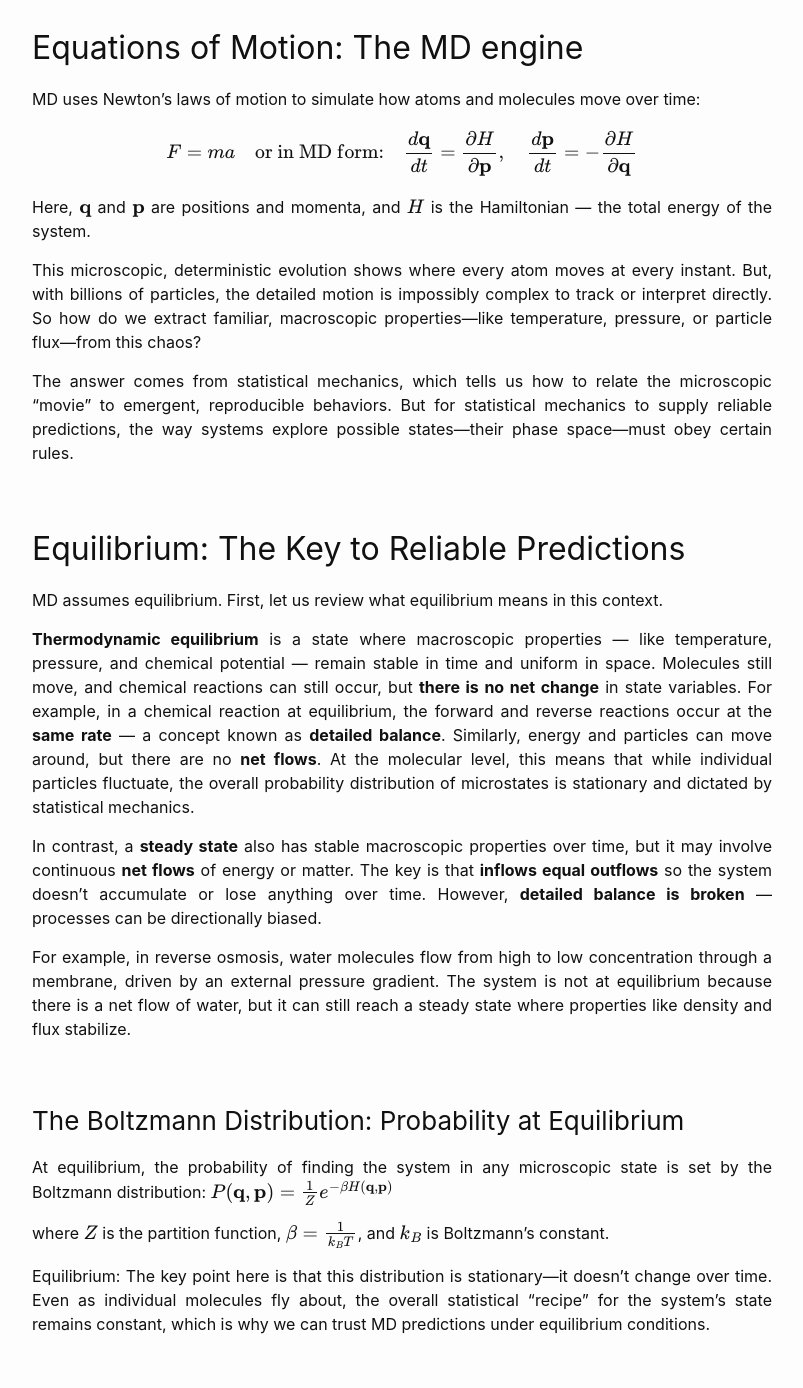
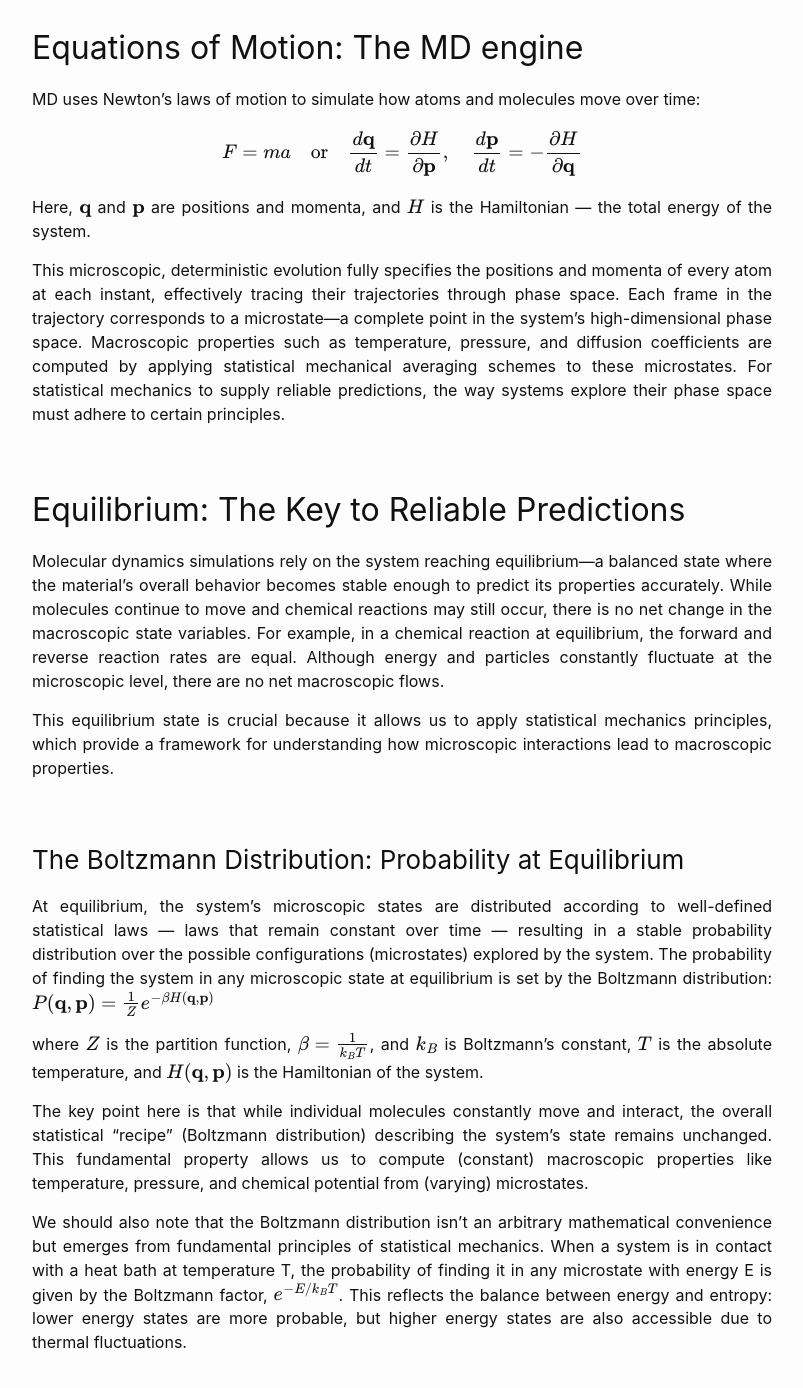
Before and after one commit to sbkashif/sbkashif.github.io, a Jekyll site: the page built from _posts/2025-07-30-nemd.md, in a window 1280 px wide and 1400 px high, scrolled down 619 px. Shown: the top 1388 px of the window, without its empty margins (238-1041 px from the left). Built offline with Jekyll 4.4.1, drawn with Linux system fonts in a browser that asks for light colours; some of the changed text lies outside the part shown.

Commit message:
revise nemd blog

```diff
--- a/_posts/2025-07-30-nemd.md
+++ b/_posts/2025-07-30-nemd.md
@@ -1,6 +1,6 @@
 ---
 layout: post
-title: 'Built for equilibrium but tasked with steady-state: How theoretical foundations of molecular dynamics survive'
+title: 'Built for equilibrium, tasked with steady-state: How the theoretical foundations of molecular dynamics survive'
 permalink: _posts/:year/:month/:day/:title/
 tags: [molecular dynamics, non-equilibrium, steady-state, ergodic hypothesis]
 usemathjax: true
@@ -11,43 +11,43 @@
     url: https://chatgpt.com/share/680160d1-905c-8000-9349-a7c00de3d16b
 ---
 
-Molecular dynamics (MD) simulations are built on the ergodic hypothesis and the principles of equilibrium statistical mechanics. But many real-world processes—like water flow through a membrane—are inherently non-equilibrium and steady-state. So, how can MD, designed for equilibrium, provide reliable predictions for these situations? In this post, we will discuss the validity of these approaches.
+Molecular dynamics (MD) simulations are traditionally built on the ergodic hypothesis and the principles of equilibrium statistical mechanics. However, many real-world processes—such as water flowing through a membrane—occur under steady-state, non-equilibrium conditions. This raises a key question: how can MD, originally developed for equilibrium systems, yield reliable predictions for non-equilibrium steady states?
 
-Let's start with reviewing the core principles of MD and equilibrium statistical mechanics, then see how they apply to non-equilibrium steady states.
+Let’s begin by reviewing the core principles of MD at equilibrium, and then examine how these adapt to non-equilibrium scenarios.
+
 <!--more-->
 ## Equations of Motion: The MD engine
 MD uses Newton’s laws of motion to simulate how atoms and molecules move over time:
 
-$$F = ma \quad \text{or in MD form:} \quad \frac{d\mathbf{q}}{dt} = \frac{\partial H}{\partial \mathbf{p}}, \quad \frac{d\mathbf{p}}{dt} = -\frac{\partial H}{\partial \mathbf{q}}$$
+$$F = ma \quad \text{or} \quad \frac{d\mathbf{q}}{dt} = \frac{\partial H}{\partial \mathbf{p}}, \quad \frac{d\mathbf{p}}{dt} = -\frac{\partial H}{\partial \mathbf{q}}$$
 
 Here, $$\mathbf{q}$$ and $$\mathbf{p}$$ are positions and momenta, and $$H$$ is the Hamiltonian — the total energy of the system.
 
-This microscopic, deterministic evolution shows where every atom moves at every instant. But, with billions of particles, the detailed motion is impossibly complex to track or interpret directly. So how do we extract familiar, macroscopic properties—like temperature, pressure, or particle flux—from this chaos?
-
-The answer comes from statistical mechanics, which tells us how to relate the microscopic “movie” to emergent, reproducible behaviors. But for statistical mechanics to supply reliable predictions, the way systems explore possible states—their phase space—must obey certain rules.
+This microscopic, deterministic evolution fully specifies the positions and momenta of every atom at each instant, effectively tracing their trajectories through phase space. Each frame in the trajectory corresponds to a microstate—a complete point in the system’s high-dimensional phase space. Macroscopic properties such as temperature, pressure, and diffusion coefficients are computed by applying statistical mechanical averaging schemes to these microstates. For statistical mechanics to supply reliable predictions, the way systems explore their phase space must adhere to certain principles.
 
 ## Equilibrium: The Key to Reliable Predictions
 
-MD assumes equilibrium. First, let us review what equilibrium means in this context.
+Molecular dynamics simulations rely on the system reaching equilibrium—a balanced state where the material’s overall behavior becomes stable enough to predict its properties accurately. While molecules continue to move and chemical reactions may still occur, there is no net change in the macroscopic state variables. For example, in a chemical reaction at equilibrium, the forward and reverse reaction rates are equal. Although energy and particles constantly fluctuate at the microscopic level, there are no net macroscopic flows.
 
-**Thermodynamic equilibrium** is a state where macroscopic properties — like temperature, pressure, and chemical potential — remain stable in time and uniform in space. Molecules still move, and chemical reactions can still occur, but **there is no net change** in state variables. For example, in a chemical reaction at equilibrium, the forward and reverse reactions occur at the **same rate** — a concept known as **detailed balance**. Similarly, energy and particles can move around, but there are no **net flows**. At the molecular level, this means that while individual particles fluctuate, the overall probability distribution of microstates is stationary and dictated by statistical mechanics.
-
-In contrast, a **steady state** also has stable macroscopic properties over time, but it may involve continuous **net flows** of energy or matter. The key is that **inflows equal outflows** so the system doesn’t accumulate or lose anything over time. However, **detailed balance is broken** — processes can be directionally biased.
-
-For example, in reverse osmosis, water molecules flow from high to low concentration through a membrane, driven by an external pressure gradient. The system is not at equilibrium because there is a net flow of water, but it can still reach a steady state where properties like density and flux stabilize.
+This equilibrium state is crucial because it allows us to apply statistical mechanics principles, which provide a framework for understanding how microscopic interactions lead to macroscopic properties.
 
 ### The Boltzmann Distribution: Probability at Equilibrium
 
-At equilibrium, the probability of finding the system in any microscopic state is set by the Boltzmann distribution:
+At equilibrium, the system’s microscopic states are distributed according to well-defined statistical laws — laws that remain constant over time — resulting in a stable probability distribution over the possible configurations (microstates) explored by the system. The probability of finding the system in any microscopic state at equilibrium is set by the Boltzmann distribution:
 $$ P(\mathbf{q}, \mathbf{p}) = \frac{1}{Z} e^{-\beta H(\mathbf{q}, \mathbf{p})} $$
 
-where $$Z$$ is the partition function, $$\beta = \frac{1}{k_B T}$$, and $$k_B$$ is Boltzmann’s constant.
+where $$Z$$ is the partition function, $$\beta = \frac{1}{k_B T}$$, and $$k_B$$ is Boltzmann’s constant, $$T$$ is the absolute temperature, and $$H(\mathbf{q}, \mathbf{p})$$ is the Hamiltonian of the system.
 
-Equilibrium: The key point here is that this distribution is stationary—it doesn’t change over time. Even as individual molecules fly about, the overall statistical “recipe” for the system’s state remains constant, which is why we can trust MD predictions under equilibrium conditions.
+The key point here is that while individual molecules constantly move and interact, the overall statistical “recipe” (Boltzmann distribution) describing the system’s state remains unchanged. This fundamental property allows us to compute (constant) macroscopic properties like temperature, pressure, and chemical potential from (varying) microstates.
+
+We should also note that the Boltzmann distribution isn't an arbitrary mathematical convenience but emerges from fundamental principles of statistical mechanics. When a system is in contact with a heat bath at temperature T, the probability of finding it in any microstate with energy E is given by the Boltzmann factor, $$e^{-E/k_{B}T}$$. This reflects the balance between energy and entropy: lower energy states are more probable, but higher energy states are also accessible due to thermal fluctuations.
+
 
 ### Liouville’s Theorem: Phase-space preservation
 
-But why doesn’t the probability distribution get distorted as the simulation runs? Imagine running thousands of slightly different MD simulations at once — each with a tiny variation in the initial positions or velocities of atoms. This collection of possible states forms a cloud in phase space (the space of all possible positions and momenta).
+How does the probability distribution over microscopic states remain stable as the system evolves dynamically? What if the dynamics (coming from numerical integration) somehow bias certain states or distort the probabilities we're supposed to sample?
+
+To understand this concern, imagine an ensemble of many molecular dynamics (MD) simulations run simultaneously—each differing slightly in the initial atomic positions or velocities. Together, these systems form a "cloud" of points in phase space, which is the multidimensional space of all possible atomic positions and momenta, moving as simulation progress.
 
 Liouville’s theorem states that the phase-space volume occupied by these states remains constant as they evolve:
 
@@ -55,11 +55,35 @@
 
 where $\rho(\mathbf{q}, \mathbf{p}, t)$ is the probability density in phase space.
 
-A helpful analogy: Think of kneading dough. You can stretch, fold, or twist it — but you’re not changing its total volume. Phase space behaves the same. This means the **probability density doesn’t get distorted** by time evolution.
+A helpful analogy is kneading dough: you can stretch, fold, or twist it, but its total volume doesn’t change. Similarly, the "cloud" of points representing system states may deform in shape, but its overall volume in phase space is conserved.
 
-That’s important, because it means the probability distribution of states is preserved. If your system starts with a certain distribution of energies or positions, that distribution won’t drift or get distorted as you run the simulation. This underpins our use of statistical ensembles and gives confidence our MD simulation correctly samples the space of possibilities… if phase space is explored sufficiently.
+This preservation is crucial because molecular dynamics simulations fundamentally depend on maintaining the correct statistical distribution over microscopic states. The entire reliability of MD predictions rests on the assumption that our simulation samples from the same probability distribution that governs the real physical system at equilibrium—the Boltzmann distribution.
 
-### The Ergodic Hypothesis and chaos: One trajectory is enough
+
+#### Why it matters: A temperature calculation example
+
+To see why this matters for actual property calculations, consider how we compute the equilibrium temperature. The **ensemble average** temperature in equilibrium is defined as:
+
+$$
+\langle T \rangle_{ensemble} = \int d\mathbf{q} \, d\mathbf{p} \; \rho_{eq}(\mathbf{q}, \mathbf{p}) \, T(\mathbf{p})
+$$
+
+where $$\rho_{eq}$$ is the Boltzmann distribution and $$T(\mathbf{p}) = \frac{1}{3Nk_B} \sum_{i=1}^{N} \frac{p_i^2}{m_i}$$.
+
+In molecular dynamics, we estimate this using a **time average** along our trajectory:
+
+$$
+\langle T \rangle_{time} = \lim_{t \to \infty} \frac{1}{t} \int_0^{t} T(\mathbf{p}(t')) \, dt'
+$$
+
+Why should these two averages be equal? The key insight is that temperature is a weighted average of kinetic energies, where the weights come from how much time the simulation spends in different momentum states. Without Liouville's theorem, the probability density $\rho(q,p,t)$ describing our system's statistical state could evolve arbitrarily during the simulation. If the dynamics somehow caused probability inflation in high-momentum regions (more time spent there than equilibrium dictates), the time average would overweight high-energy configurations, yielding $\langle T \rangle_{time} > \langle T \rangle_{ensemble}$. Conversely, probability depletion in high-energy regions would systematically underestimate temperature.
+
+Liouville's theorem prevents this corruption by ensuring that probability density is conserved as it flows through phase space—like an incompressible fluid. If a region initially contains a certain "amount" of probability, it will retain exactly that amount as it evolves, even as its shape changes dramatically.
+This means that if your simulation starts with the correct equilibrium distribution, the statistical weights that determine ensemble averages are preserved during time evolution. The dynamics cannot create artificial concentrations or depletions of probability that would bias your computed properties.
+
+Now, how do MD engines ensure this preservation? They use symplectic integrators (like velocity-Verlet or leapfrog algorithms) that exactly preserve the phase-space volume at each timestep. These integrators are specifically designed to maintain the geometric structure of Hamiltonian dynamics, ensuring that $$\frac{d\rho}{dt} = 0$$ is satisfied numerically. This guarantees that the time average faithfully represents the equilibrium ensemble average…provided that the phase space is explored sufficiently.
+
+### The Ergodic Hypothesis and chaos: One trajectory is enough to sample the phase space
 
 How do you ensure one simulation samples sufficiently widely, instead of getting stuck? The ergodic hypothesis provides the answer:
 
@@ -78,31 +102,34 @@
 \lambda = \lim_{t \to \infty} \frac{1}{t} \ln\left(\frac{\delta(t)}{\delta_0}\right)
 $$
 
-where \( \delta(t) \) and \( \delta_0 \) are the separations between two trajectories at time \( t \) and initially, respectively.
+where $$\delta(t)$$ and $$\delta_0$$ are the separations between two trajectories at time $$t$$ and initially, respectively.
 
-In practice, positive Lyapunov exponents ensure that initial condition details do not bias long-term simulation results, acting like a mixing spoon to guarantee the system samples its accessible phase space efficiently.
+In practice, positive Lyapunov exponents indicate that the system’s dynamics are chaotic, effectively erasing memory of initial conditions over time. This chaotic behavior acts like a mixing spoon, continuously stirring the system so that it explores its accessible phase space thoroughly and efficiently. Such thorough exploration is essential for the reliability of molecular dynamics: it ensures that time averages converge to meaningful, ensemble-representative values.
 
 ### Detailed Balance: The Signature of Equilibrium
 
-Hidden at the heart of equilibrium is the principle of detailed balance. It’s the idea that, on a microscopic level, every process is matched by its reverse at exactly the same rate.
+Simply sampling all accessible states is not sufficient to guarantee equilibrium. A fundamental microscopic criterion must also be met — the condition of detailed balance. This principle asserts that at equilibrium, every microscopic process is exactly balanced by its reverse process, occurring with equal probability and rate. It is this precise balance of forward and backward transitions that underpins the stationarity of the Boltzmann distribution and the stability of equilibrium.
 
-Mathematially, for any two microscopic states  \( i \) and \( j \):
+Mathematically, for any two microscopic states  \( i \) and \( j \):
 $$ P_\text{eq}(i) W_{ij} = P_\text{eq}(j) W_{ji} $$
 
-where \( P_\text{eq} \) is the equilibrium probability distribution and \( W_{ij} \) is the transition rate from state \( i \) to state \( j \).
+where $$ P_\text{eq} $$ is the equilibrium probability distribution and $$ W_{ij} $$ is the transition rate from state \( i \) to state \( j \).
 
-Imagine a molecular “turnstile”—for every particle crossing from left to right, another heads right to left, perfectly balancing the books. One nice visualization of detailed balance is available [here](https://x.com/keenanisalive/status/1857104230856941905) (Credits to @keenanisalive).
+Imagine a molecular “turnstile”—for every particle crossing from left to right, another heads right to left, perfectly balancing the books. One nice visualization of detailed balance is available [here](https://x.com/keenanisalive/status/1857104230856941905) (Credits to [@keenanisalive](https://x.com/keenanisalive)).
 
-Detailed balance ensures there are no net currents at equilibrium. It’s this invisible equilibrium bookkeeping that lets us rest easy, knowing our time-averaged observations reflect the natural probabilities of system configurations.
+Detailed balance ensures there are no net currents at equilibrium. It’s this invisible equilibrium bookkeeping that makes the time averages converge to the ensemble averages, allowing us to compute stable macroscopic properties like temperature, pressure, and chemical potential.
 
 ## The Paradox: MD Needs Equilibrium — But We Want to Simulate Flow!
 
-Molecular dynamics (MD) fundamentally relies on equilibrium principles such as detailed balance and ergodicity, which ensure that microscopic configurations are sampled thoroughly and that the resulting statistics reliably reflect macroscopic thermodynamic behavior.
+Molecular dynamics (MD) simulations fundamentally rely on equilibrium principles—such as detailed balance and ergodicity—that ensure the microscopic configurations sampled reflect macroscopic thermodynamic behavior reliably.
 
-However, many real-world phenomena—like reverse osmosis, driven by pressure gradients—are fundamentally non-equilibrium. These processes feature steady-state flows where two key assumptions of equilibrium break down:
-1. **Detailed balance is broken**: There are net flows of particles or energy, so the forward and reverse processes do not balance out.
+However, many real-world processes—like reverse osmosis driven by pressure gradients—occur far from equilibrium, in what is known as a steady state. While steady states exhibit macroscopic properties that remain constant over time, they often involve continuous net flows of matter or energy. This happens when inflows and outflows balance perfectly, so the system neither accumulates nor loses mass or energy overall. Unlike equilibrium, steady states sustain directional fluxes and processes, reflecting microscopic imbalances.
+For example, in reverse osmosis, water molecules flow persistently from regions of high to low concentration across a membrane, driven by external pressure. Although the system reaches a steady-state—with stable macroscopic properties like density and flux—it is not at equilibrium because of the net flow.
+
+In this context, two key assumptions of equilibrium break down:
+1. **Detailed balancen**: There are net flows of particles or energy, so the forward and reverse processes do not balance out.
 $$\sum_j W_{ij} P_i \neq \sum_j W_{ji} P_j$$
-2. The Boltzmann distribution is no longer sampled: The probability distribution the system samples from is no longer the familiar equilibrium form.
+2. **Boltzmann distribution**: The probability distribution the system samples from is no longer the familiar equilibrium form.
 $$P \neq \frac{1}{Z} e^{-\beta H}$$
 
 Instead, the system settles into a new, steady-state distribution that depends on the ongoing flows and driving forces.
@@ -126,8 +153,6 @@
 
 This persistent mixing and ergodicity ensure that time averages of observables, such as flux, converge to stable, physically meaningful values. As a result, even far from equilibrium, one can confidently analyze such steady fluxes to extract fundamental transport properties—like permeability or diffusion coefficients—with the same rigorous reliability rooted in the core theoretical framework of molecular dynamics.
 
-## Conclusion: MD’s Foundations in Non-Equilibrium
+## Conclusion: Effective equilibrium in non-equilibrium steady states
 
-But this flux, J, stabilizes at a constant value over time, marking the system’s attainment of a non-equilibrium steady state. Achieving this steady state signifies that the microscopic dynamics have thoroughly “mixed” the system under the sustained driving conditions, preserving ergodic behavior despite the continuous external forcing. In other words, the system continues to robustly explore its accessible phase space—chaotic dynamics remain active, as reflected by positive Lyapunov exponents—and the probability distribution over states becomes stationary (time-invariant), although it no longer corresponds to equilibrium.
-
-This persistent mixing and ergodicity ensure that time averages of observables, such as flux, converge to stable, physically meaningful values. As a result, even far from equilibrium, one can confidently analyze such steady fluxes to extract fundamental transport properties—like permeability or diffusion coefficients—with the same rigorous reliability rooted in the core theoretical framework of molecular dynamics.
+Molecular dynamics simulations, while originally designed for equilibrium systems, can effectively model non-equilibrium steady states by leveraging the same core principles of ergodicity, Liouville’s theorem, and chaotic dynamics. The key is recognizing that while the system may not adhere to detailed balance or Boltzmann statistics, it can still reach a stationary distribution that allows for reliable predictions of macroscopic properties.
```
